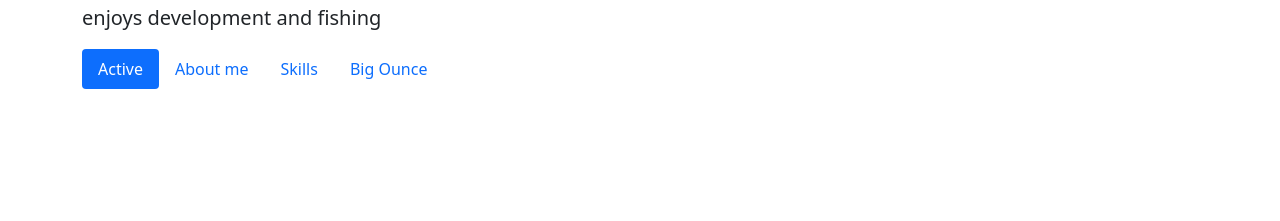
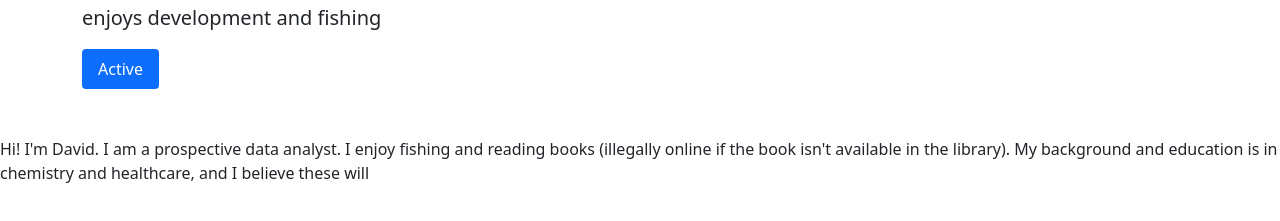
Before and after one commit to davidemok/portfolio, a website: page client/about.html in a window 1280 px wide. Shown: the part 101-322 px from the top of the page. Drawn offline with nearby package versions, Linux system fonts and the light colour scheme.

Commit message:
uh not working

```diff
--- a/client/about.html
+++ b/client/about.html
@@ -22,17 +22,14 @@
         <li class="nav-item">
           <a class="nav-link active" aria-current="page" href="#">Active</a>
         </li>
-        <li class="nav-item">
+        <!--<li class="nav-item">
           <a class="nav-link" href="#">About me</a>
-        </li>
-        <li class="nav-item">
-          <a class="nav-link" href="#">Skills</a>
-        </li>
-        <li class="nav-item">
-            <a class="nav-link" href="#">Big Ounce</a>
-          </li>
+        </li>-->
       </ul>
     </div>
+    <p>
+      Hi! I'm David. I am a prospective data analyst. I enjoy fishing and reading books (illegally online if the book isn't available in the library). My background and education is in chemistry and healthcare, and I believe these will
+    </p>
 
 
     <!-- Optional JavaScript; choose one of the two! -->
```
Also changed, not shown: client/index.html (+2 -2 lines).
